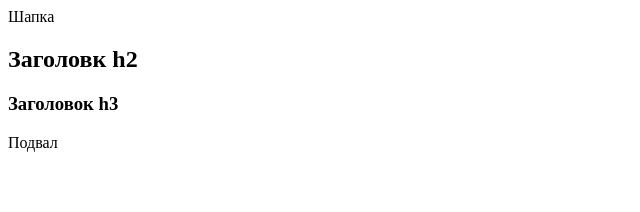
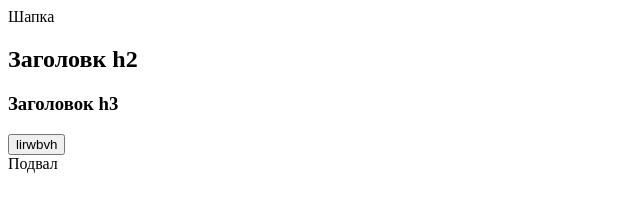
Before and after one commit to Abdullamaga/.ugkhjgcftyhuikljgf, a plain HTML site: page index.html in a window 1280 px wide. Shown: the whole page, without its empty margins (0-640 px from the left). Drawn offline with Linux system fonts and the light colour scheme.

Commit message:
ДОбавил кнопку

```diff
--- a/index.html
+++ b/index.html
@@ -11,6 +11,7 @@
     </header>
     <h2>Заголовк h2</h2>
     <h3>Заголовок h3</h3>
+    <button> lirwbvh </button>
     <footer>
         Подвал
     </footer>
```
